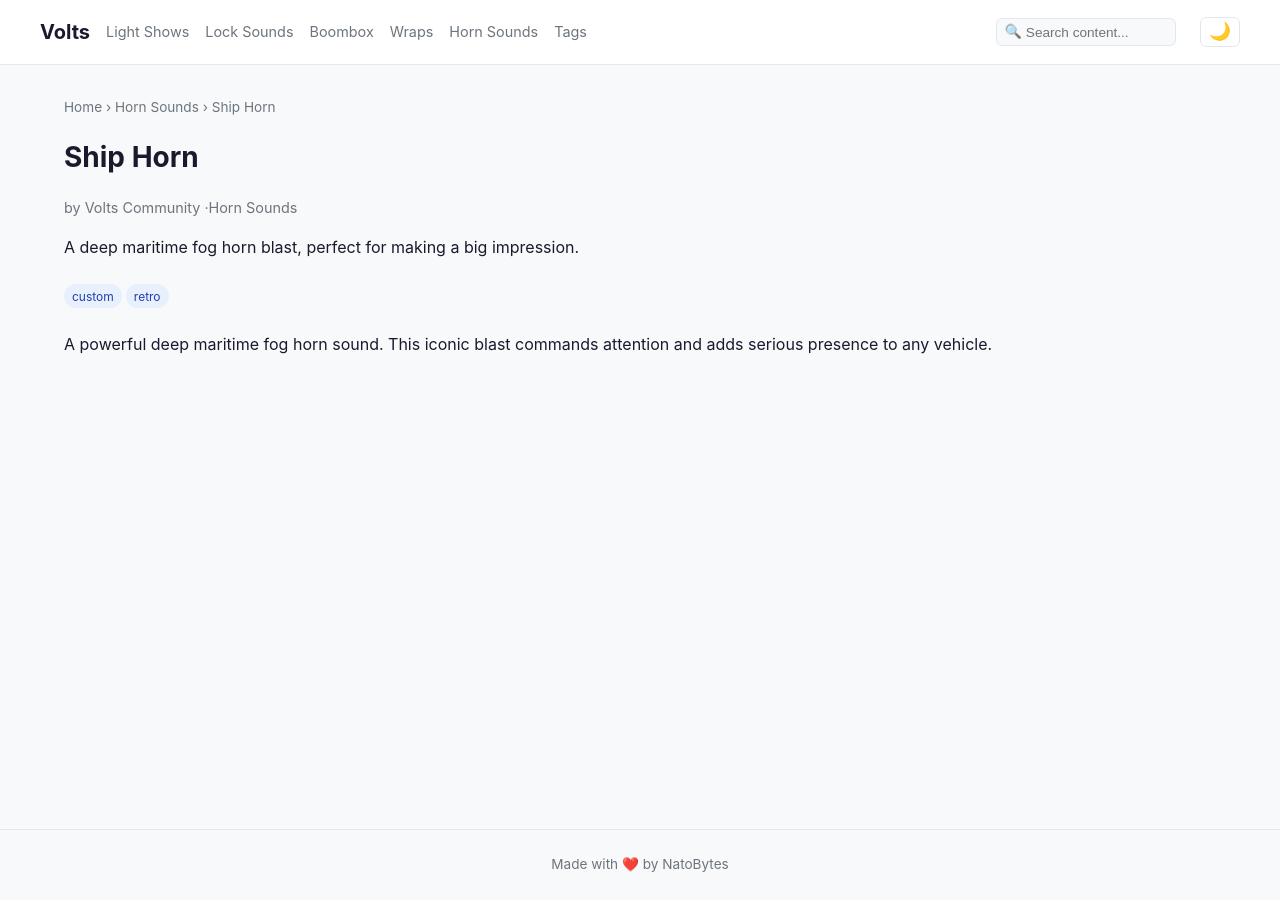
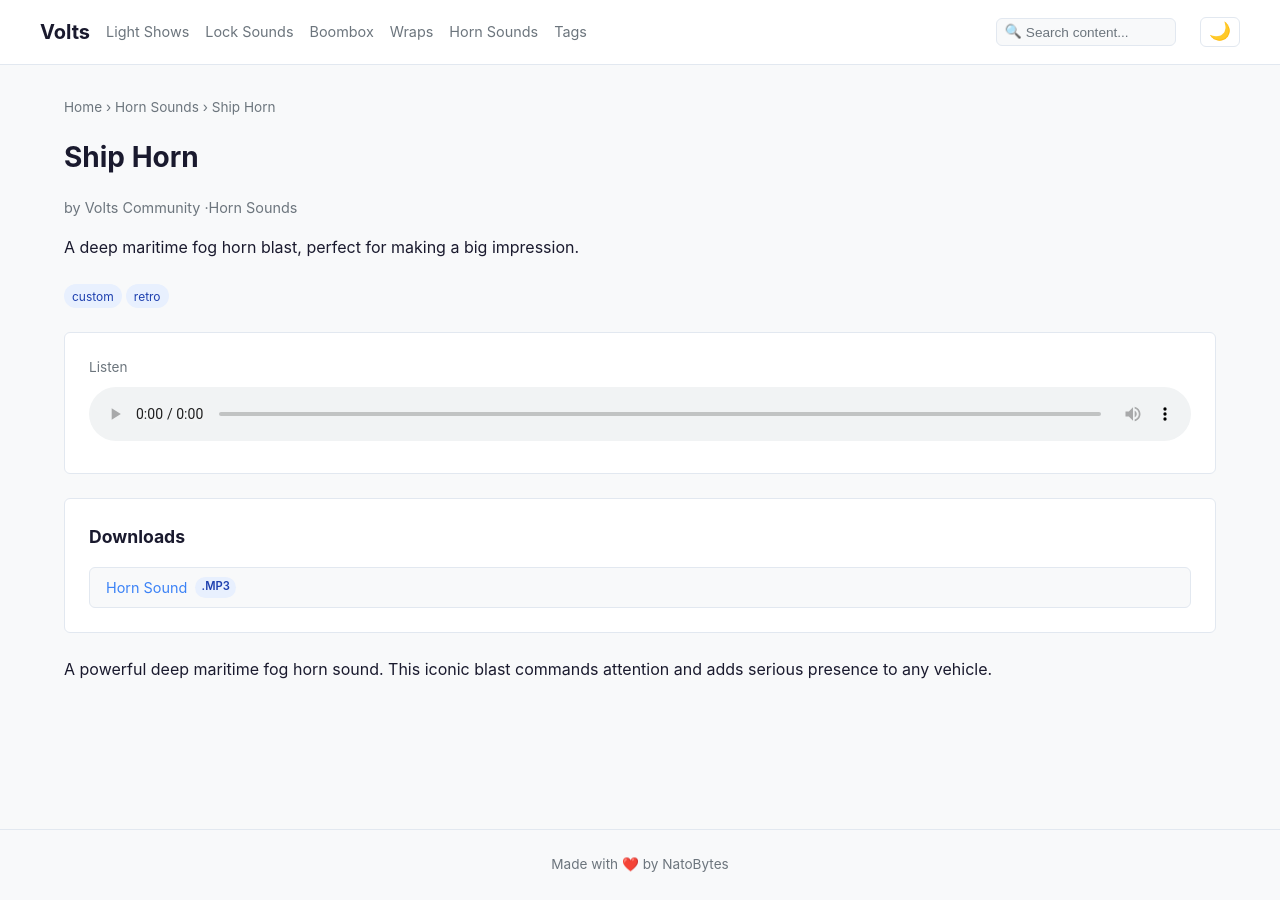
Before and after one commit to natobytes/Volts, a Jekyll site: the page built from content/_hornsounds/ship-horn.md, in a window 1280 px wide. Built offline with Jekyll 4.4.1, drawn with Linux system fonts in a browser that asks for light colours; nearby versions of some CDN libraries; comment, search, counter and statistics services are not loaded.

Commit message:
feat: add audio and files fields to frontmatter
Co-Authored-By: Paperclip <noreply@paperclip.ing>

```diff
--- a/content/_hornsounds/ship-horn.md
+++ b/content/_hornsounds/ship-horn.md
@@ -2,6 +2,10 @@
 title: Ship Horn
 author: Volts Community
 description: A deep maritime fog horn blast, perfect for making a big impression.
+audio: ship-horn.mp3
+files:
+  - name: ship-horn.mp3
+    label: Horn Sound
 tags:
   - custom
   - retro
```
